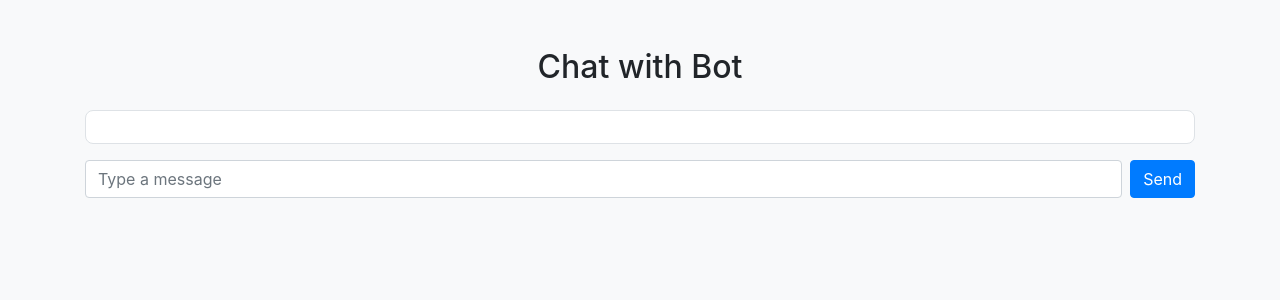
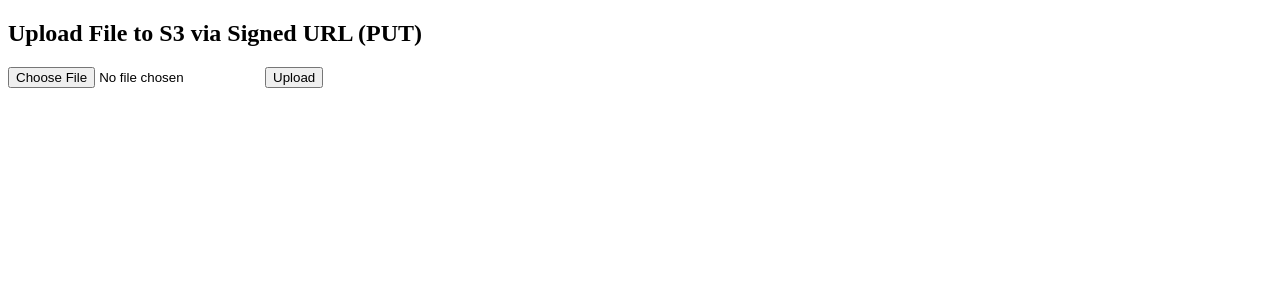
Before and after one commit to D-Beech/chat_bot_dev_interface, a Flask app: template templates/index.html in a window 1280 px wide. Shown: the top 300 px of the page. Run offline with Flask 3, Linux system fonts and the light colour scheme; the template is opened without the code that fills it, so the values that code supplies are empty; some libraries are stand-ins or nearby versions.

Commit message:
Added JS for file upload

```diff
--- a/app.py
+++ b/app.py
@@ -7,6 +7,10 @@
 @app.route("/")
 def home():
     return render_template("stream.html")
+
+@app.route("/2")
+def two():
+    return render_template("index.html")
 
 @app.route("/chat", methods=['POST'])
 def chat():
--- a/templates/index.html
+++ b/templates/index.html
@@ -2,90 +2,86 @@
 <html lang="en">
 <head>
   <meta charset="UTF-8">
-  <title>Chatbot</title>
-  <meta name="viewport" content="width=device-width, initial-scale=1">
-  <!-- Bootstrap 4 CDN -->
-  <link rel="stylesheet" href="https://stackpath.bootstrapcdn.com/bootstrap/4.5.2/css/bootstrap.min.css">
-  <style>
-    body {
-      background: #f8f9fa;
-    }
-    .chat-box {
-      max-height: 70vh;
-      overflow-y: auto;
-      padding: 1rem;
-      background: #ffffff;
-      border: 1px solid #dee2e6;
-      border-radius: 0.5rem;
-    }
-    .message {
-      margin-bottom: 1rem;
-    }
-    .user-msg {
-      text-align: right;
-    }
-    .bot-msg {
-      text-align: left;
-    }
-    .message p {
-      display: inline-block;
-      padding: 0.5rem 1rem;
-      border-radius: 20px;
-      max-width: 70%;
-    }
-    .user-msg p {
-      background-color: #007bff;
-      color: white;
-    }
-    .bot-msg p {
-      background-color: #e9ecef;
-    }
-  </style>
+  <title>S3 Upload Test (POST)</title>
 </head>
 <body>
-  <div class="container py-5">
-    <h2 class="mb-4 text-center">Chat with Bot</h2>
-    <div class="chat-box mb-3" id="chat-box">
-      <!-- Chat messages appear here -->
-    </div>
-    <form id="chat-form" class="form-inline">
-      <input type="text" class="form-control flex-fill mr-2" id="user-input" placeholder="Type a message" required>
-      <button type="submit" class="btn btn-primary">Send</button>
-    </form>
-  </div>
+  <h2>Upload File to S3 via Signed URL (PUT)</h2>
+  <input type="file" id="fileInput">
+  <button onclick="uploadFile()">Upload</button>
+  <p id="status"></p>
 
-  <!-- jQuery and Bootstrap JS -->
-  <script src="https://code.jquery.com/jquery-3.5.1.min.js"></script>
   <script>
-    $('#chat-form').on('submit', function(e) {
-      e.preventDefault();
-      const input = $('#user-input');
-      const message = input.val().trim();
-      if (!message) return;
+    async function uploadFile() {
+      const fileInput = document.getElementById('fileInput');
+      const file = fileInput.files[0];
+      const status = document.getElementById('status');
 
-      // Add user message
-      $('#chat-box').append(`<div class="message user-msg"><p>${message}</p></div>`);
-      input.val('');
-      $('#chat-box').scrollTop($('#chat-box')[0].scrollHeight);
+      if (!file) {
+        status.textContent = "Please select a file.";
+        return;
+      }
 
-      // Send message as JSON
-      $.ajax({
-        url: 'http://127.0.0.1:5001/message',
-        method: 'POST',
-        contentType: 'application/json',
-        dataType: 'json',
-        data: JSON.stringify({ message: message }),
-        success: function(data) {
-          $('#chat-box').append(`<div class="message bot-msg"><p>${data.message}</p></div>`);
-          $('#chat-box').scrollTop($('#chat-box')[0].scrollHeight);
-        },
-        error: function(xhr, status, error) {
-          console.error('Error:', error);
-          $('#chat-box').append(`<div class="message bot-msg"><p><em>Error talking to bot.</em></p></div>`);
-          $('#chat-box').scrollTop($('#chat-box')[0].scrollHeight);
+      const contentType = file.type || 'application/octet-stream';
+
+      try {
+        // Step 1: Get signed upload URL from Flask
+        const response = await fetch('http://127.0.0.1:5001/generate-upload-url', {
+          method: 'POST',
+          headers: {
+            'Content-Type': 'application/json'
+          },
+          body: JSON.stringify({
+            filename: file.name,
+            content_type: contentType
+          })
+        });
+
+        const data = await response.json();
+
+        if (!response.ok || !data.upload_url) {
+          status.textContent = "Failed to get upload URL.";
+          console.error(data);
+          return;
         }
-      });
-    });
+
+        // Step 2: Upload file directly to S3 using signed URL
+        const upload = await fetch(data.upload_url, {
+          method: 'PUT',
+          headers: {
+            'Content-Type': contentType
+          },
+          body: file
+        });
+
+        if (upload.ok) {
+          status.textContent = "Upload successful!";
+          // Step 3: Notify Flask to summarize the uploaded document
+          const summaryRes = await fetch('http://127.0.0.1:5001/process-docx', {
+            method: 'POST',
+            headers: {
+              'Content-Type': 'application/json'
+            },
+            body: JSON.stringify({ file_key : file.name })
+          });
+
+          const summaryData = await summaryRes.json();
+
+          if (summaryRes.ok) {
+            status.textContent += "\nSummary: " + summaryData.summary;
+          } else {
+            status.textContent += "\nUpload succeeded, but summarization failed.";
+            console.error(summaryData);
+          }
+
+        } else {
+          status.textContent = "Upload failed.";
+          console.error(await upload.text());
+        }
+      } catch (error) {
+        console.error(error);
+        status.textContent = "An error occurred.";
+      }
+    }
   </script>
 </body>
 </html>
```
